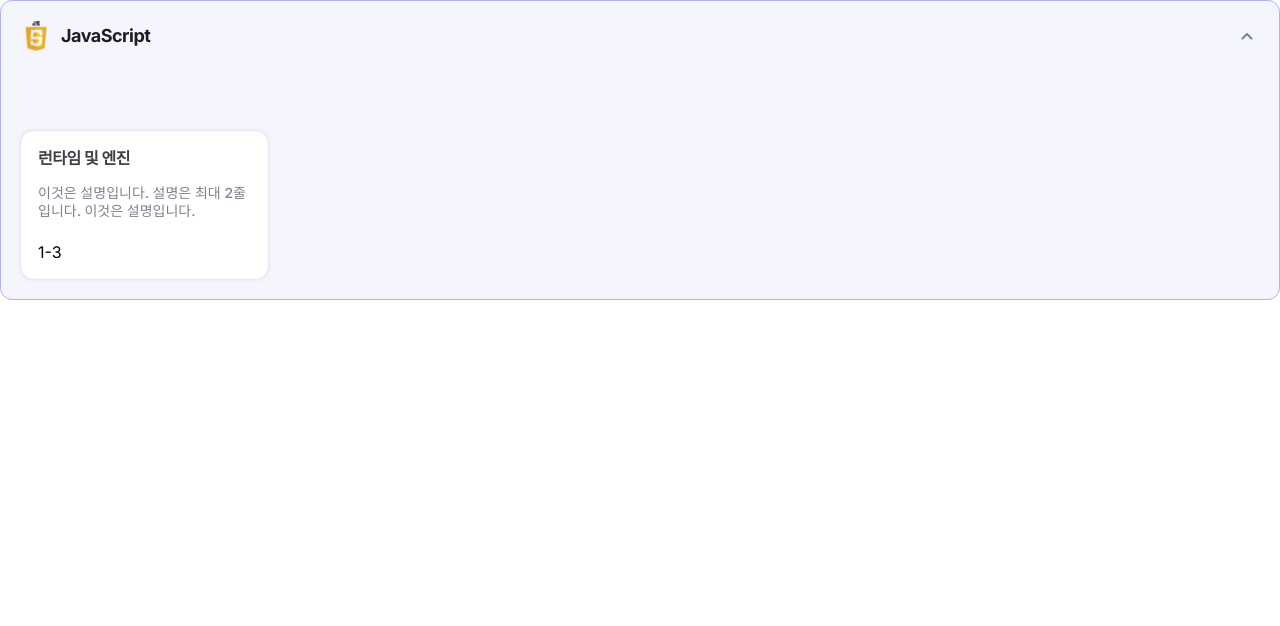
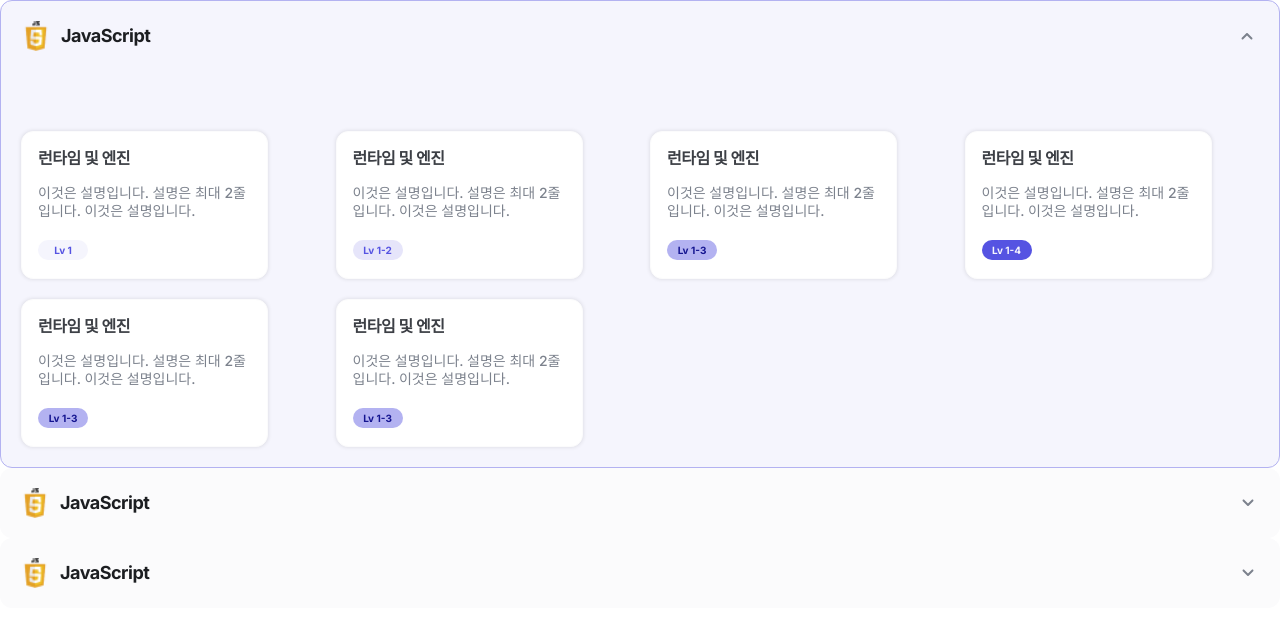
Before and after one commit to minki3/next_practice, a Next.js app: page /test in a window 1280 px wide. Both pictures are taken after a click on the picture 1248 px from the left and 35 px from the top of the page. Shown: the top 626 px of the page. Built offline with nearby package versions, Linux system fonts and the light colour scheme.

Commit message:
arcodion완성

```diff
--- a/src/app/components/Arcodion.tsx
+++ b/src/app/components/Arcodion.tsx
@@ -14,7 +14,7 @@ export default function Arcodion({ text, icon }: ArcodionType) {
 
   return (
     <section
-      className={`w-full rounded-xl p-[20px]  ${
+      className={`w-full  rounded-xl p-[20px]  ${
         isOpen ? "bg-purple100 border border-purple300 " : "bg-gray100 "
       }`}
     >
@@ -53,7 +53,32 @@ export default function Arcodion({ text, icon }: ArcodionType) {
               />
             }
           />
-          <section className=" pt-[80px]">
+          <section className=" pt-[80px] grid grid-cols-4 gap-5">
+            <ArcodionCard
+              title="런타임 및 엔진"
+              description="이것은 설명입니다. 설명은 최대 2줄입니다. 이것은 설명입니다."
+              level="1"
+            />
+            <ArcodionCard
+              title="런타임 및 엔진"
+              description="이것은 설명입니다. 설명은 최대 2줄입니다. 이것은 설명입니다."
+              level="1-2"
+            />
+            <ArcodionCard
+              title="런타임 및 엔진"
+              description="이것은 설명입니다. 설명은 최대 2줄입니다. 이것은 설명입니다."
+              level="1-3"
+            />
+            <ArcodionCard
+              title="런타임 및 엔진"
+              description="이것은 설명입니다. 설명은 최대 2줄입니다. 이것은 설명입니다."
+              level="1-4"
+            />
+            <ArcodionCard
+              title="런타임 및 엔진"
+              description="이것은 설명입니다. 설명은 최대 2줄입니다. 이것은 설명입니다."
+              level="1-3"
+            />
             <ArcodionCard
               title="런타임 및 엔진"
               description="이것은 설명입니다. 설명은 최대 2줄입니다. 이것은 설명입니다."
--- a/src/app/components/ArcodionCard.tsx
+++ b/src/app/components/ArcodionCard.tsx
@@ -1,4 +1,5 @@
 import React from "react";
+import Badge from "./Badge";
 
 interface ArcodionCardType {
   title: string;
@@ -21,7 +22,7 @@ export default function ArcodionCard({
         <span className=" l-medium-14 text-gray600 pb-[20px]">
           {description}
         </span>
-        <span>{level}</span>
+        <Badge type={level} />
       </div>
     </div>
   );
--- a/src/app/components/Badge.tsx
+++ b/src/app/components/Badge.tsx
@@ -1,7 +1,31 @@
 import React from "react";
 
-interface BadgeType {}
+interface BadgeType {
+  // text: string;
+  type?: "1" | "1-2" | "1-3" | "1-4";
+}
 
-export default function Badge() {
-  return <div></div>;
+export default function Badge({ type = "1" }: BadgeType) {
+  const badgeType = (type: string) => {
+    switch (type) {
+      case "1":
+        return "bg-purple100 text-purple400";
+      case "1-2":
+        return "bg-purple200 text-purple400";
+      case "1-3":
+        return "bg-purple300 text-purple600";
+      case "1-4":
+        return "bg-purple400 text-purple100";
+    }
+  };
+
+  return (
+    <span
+      className={`inline-flex w-[50px]  justify-center items-center gap-[10px] flex-col px-[8px] py-[4px] rounded-[62px] l-bold-10 shrink-0 ${badgeType(
+        type
+      )}`}
+    >
+      Lv {type}
+    </span>
+  );
 }
--- a/src/app/test/page.tsx
+++ b/src/app/test/page.tsx
@@ -15,6 +15,24 @@ export default function TestPage() {
           height={30}
         />
       />
+      <Arcodion
+        text="JavaScript"
+        icon=<Image
+          src="/javascript.png"
+          alt="javavscript"
+          width={30}
+          height={30}
+        />
+      />
+      <Arcodion
+        text="JavaScript"
+        icon=<Image
+          src="/javascript.png"
+          alt="javavscript"
+          width={30}
+          height={30}
+        />
+      />
     </div>
   );
 }
```
